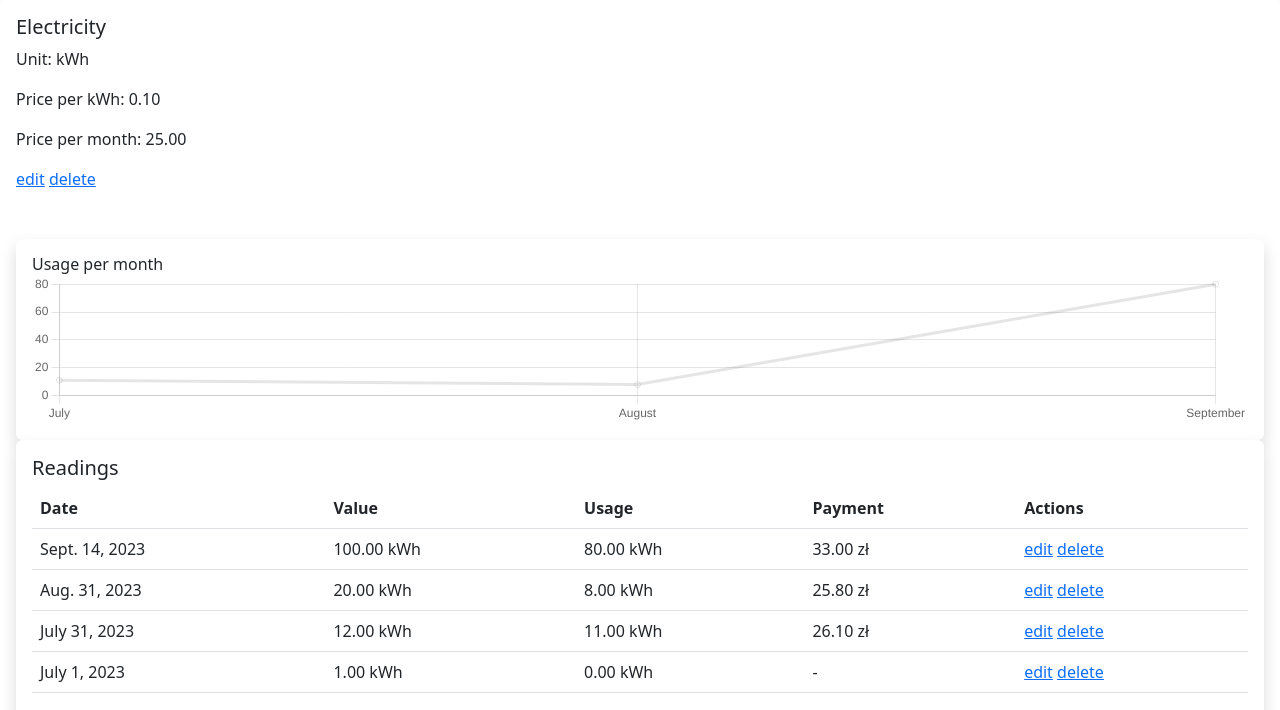
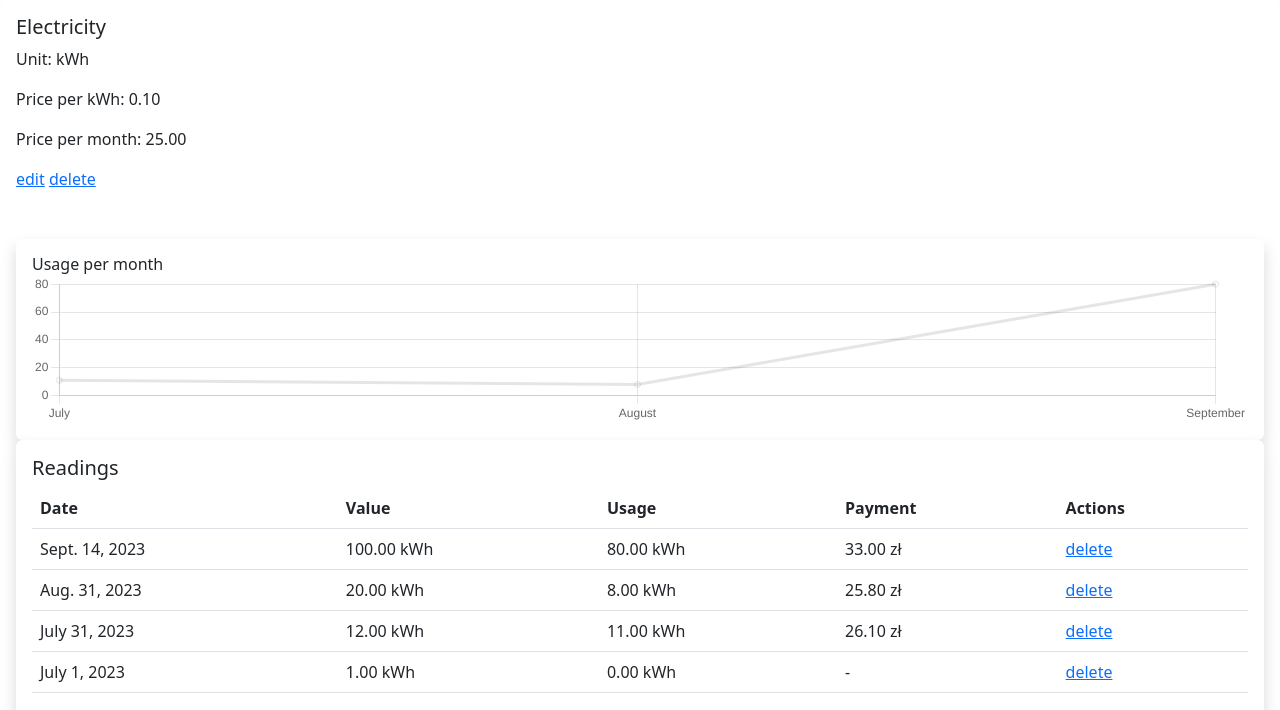
Before and after one commit to Dymirt/cs50web, a Django app: page /counters/counter/28 in a window 1280 px wide. Shown: the part 58-768 px from the top of the page. Run offline with Django 4.2, Linux system fonts and the light colour scheme; a user stored in the database is signed in; data comes from the database, SQL or seed files in the repository; both versions use the stored data as it was after the commit.

Commit message:
removing reading editing
Signed-off-by: Dymirt <kolidadmytro@gmail.com>

```diff
--- a/capstone/counters/templates/counters/counter_detail.html
+++ b/capstone/counters/templates/counters/counter_detail.html
@@ -33,8 +33,6 @@
 
         <div>
         </div>
-        {{ readings_month }}
-
         <script src="https://cdn.jsdelivr.net/npm/chart.js"></script>
         <script>
 var ctx = document.getElementById("chart-usage");
--- a/capstone/counters/templates/counters/partials/readings_table.html
+++ b/capstone/counters/templates/counters/partials/readings_table.html
@@ -31,7 +31,6 @@
                 <td>-</td>
                 {% endif %}
                 <td>
-                    <a href="{% url 'counters:reading-edit' reading.id %}">edit</a>
                     <a href="{% url 'counters:reading-delete' reading.id %}">delete</a>
                 </td>
             </tr>
--- a/capstone/counters/urls.py
+++ b/capstone/counters/urls.py
@@ -8,7 +8,6 @@ from .views import (
     SummaryView,
     AddCounter,
     CounterUpdateView,
-    ReadingUpdateView,
     login_view,
     logout_view,
     register,
@@ -40,7 +39,6 @@ urlpatterns = [
     ),
     # Reading urls
     path("readings/add", add_readings, name="readings-add"),
-    path("reading/<int:pk>/edit/", ReadingUpdateView.as_view(), name="reading-edit"),
     path(
         "reading/<int:pk>/delete/",
         login_required(
--- a/capstone/counters/views.py
+++ b/capstone/counters/views.py
@@ -275,17 +275,3 @@ class CounterUpdateView(UpdateView):
 
     def get_success_url(self):
         return reverse_lazy("counters:counter-detail", kwargs={"pk": self.object.pk})
-
-
-class ReadingUpdateView(UpdateView):
-    form_class = ReadingForm
-    success_url = reverse_lazy("counters:dashboard")
-    template_name = "counters/generic_update.html"
-
-    def get_form(self, form_class=None):
-        form = super().get_form(form_class)
-        form.fields.pop("counter")  # Remove the 'counter' field from the form
-        return form
-
-    def get_queryset(self):
-        return Reading.objects.filter(counter__user=self.request.user)
```
Also changed, not shown: capstone/README.md, capstone/db.sqlite3.
